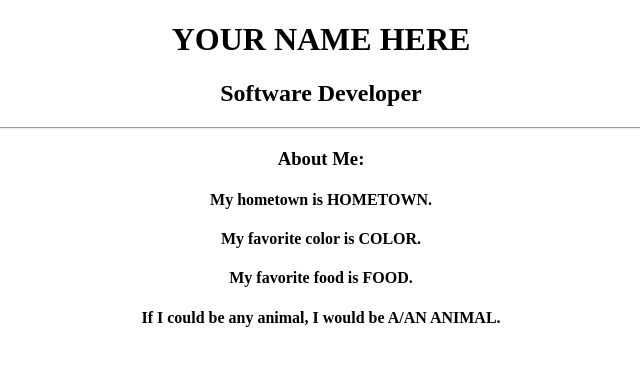
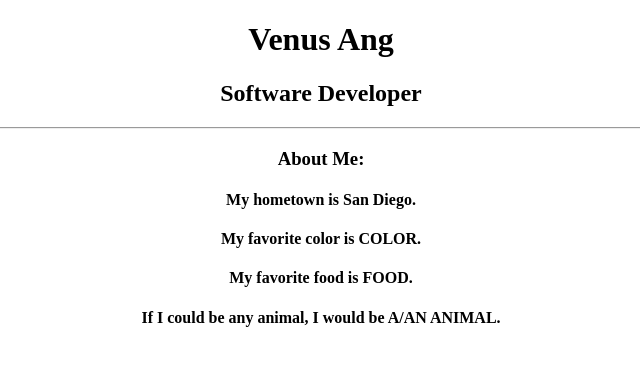
Before and after one commit to venusang/portfolio, a plain HTML site: page index.html in a window 1280 px wide. Shown: the whole page, without its empty margins (319-959 px from the left). Drawn offline with Linux system fonts and the light colour scheme.

Commit message:
Added my name and hometown

```diff
--- a/index.html
+++ b/index.html
@@ -1,20 +1,23 @@
 <!DOCTYPE html>
 <html>
+
 <head>
   <meta charset="utf-8">
   <meta name="viewport" content="width=device-width">
   <title>My Profile</title>
 </head>
+
 <body>
   <div align="center">
-    <h1>YOUR NAME HERE</h1>
+    <h1>Venus Ang</h1>
     <h2>Software Developer</h2>
     <hr>
     <h3>About Me:</h3>
-      <h4>My hometown is HOMETOWN.</h4>
+    <h4>My hometown is San Diego.</h4>
     <h4>My favorite color is COLOR.</h4>
     <h4>My favorite food is FOOD.</h4>
     <h4>If I could be any animal, I would be A/AN ANIMAL.</h4>
   </div>
 </body>
+
 </html>
```
Lines whose indentation alone changed are shown as unchanged.
